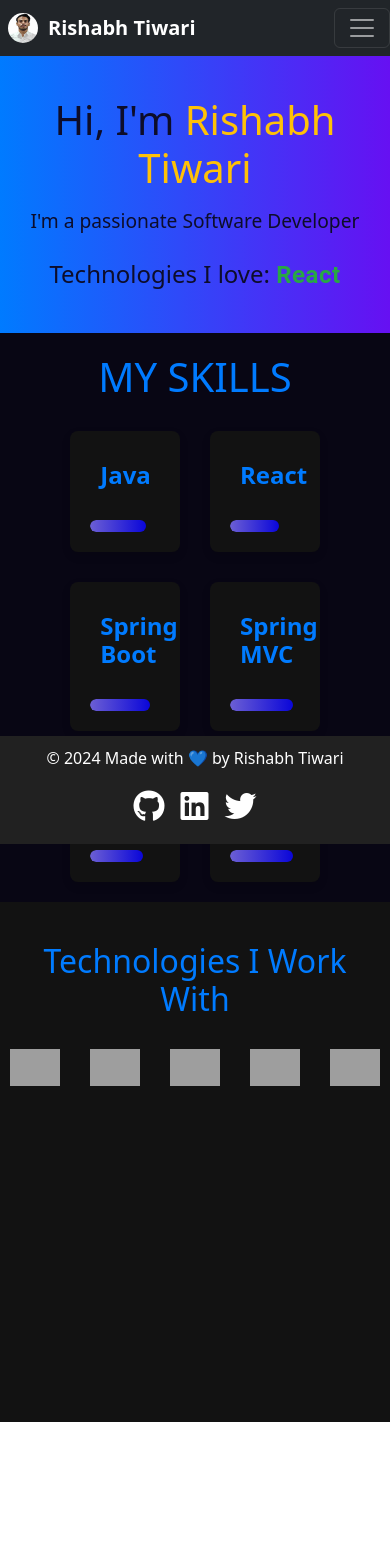
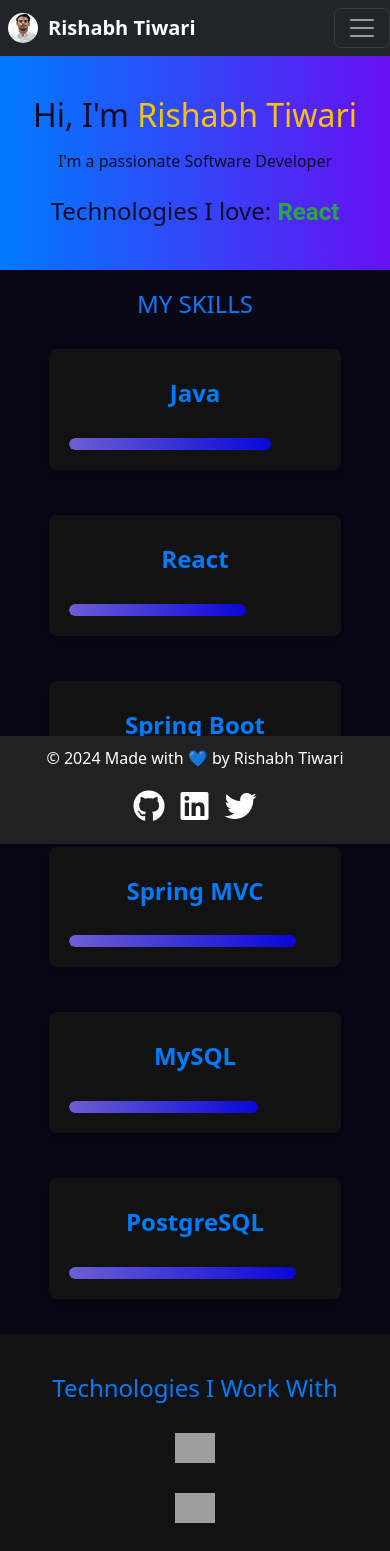
Before and after one commit to rishabh-147/project-portfolio2.0, a React (Create React App) app: page /#/about in a window 390 px wide. Shown: the top 1551 px of the page. Before the commit the page ends 1422 px from the top, so only its background shows below. Built offline with nearby package versions, Linux system fonts and the light colour scheme; grey boxes are pictures that could not be loaded; the HTML template or start-up script is replaced by a standard one.

Commit message:
`Refactor project portfolio: update package.json, CSS, and Resume.js`

```diff
--- a/package.json
+++ b/package.json
@@ -1,6 +1,6 @@
 {
-  "name": "project-portfolio",
-  "homepage": "https://rishabh-147.github.io/project-portfolio2.0/",
+  "name": "project-portfolio2.0",
+  "homepage": "https://rishabh-147.github.io/project-portfolio2.0",
   "version": "0.1.0",
   "private": true,
   "dependencies": {
--- a/src/Components/About.css
+++ b/src/Components/About.css
@@ -5,15 +5,18 @@
   padding: 0;
   background-color: #f8f9fa;
   color: #333;
-  /* overflow-x: hidden; */
   min-height: 100vh;
   display: flex;
   flex-direction: column;
+  overflow-x: hidden; /* Prevent horizontal overflow */
 }
 
 /* About Us Section */
 .about-us {
   flex: 1; /* Makes the section flexible to fill remaining space */
+  padding-bottom: 20px; /* Add some bottom padding for footer space */
+  overflow-x: hidden; /* Prevent horizontal overflow */
+  overflow-y: auto; /* Allow vertical scrolling */
 }
 
 /* Container for centering content */
@@ -21,6 +24,7 @@
   width: 80%;
   margin: 0 auto;
   max-width: 1200px;
+  padding: 0 15px; /* Add some padding on mobile for better spacing */
 }
 
 /* Header Section */
@@ -57,9 +61,6 @@
   color: #28a745;
   display: inline-block;
   font-size: 1.5rem;
-  /* Uniform font size */
-  letter-spacing: 0.5px;
-  /* Smooth letter spacing */
   text-transform: capitalize;
   opacity: 1;
   transition: opacity 0.5s ease-in-out;
@@ -243,3 +244,43 @@
   bottom: 0;
   width: 100%;
 }
+
+/* Media Queries for Mobile */
+@media (max-width: 768px) {
+  .container {
+    width: 90%;  /* Decrease the width for mobile to give some margin */
+    padding: 0 10px;  /* Add some padding for smaller screens */
+  }
+
+  .header h1 {
+    font-size: 2rem; /* Make the header text smaller on mobile */
+  }
+
+  .header p {
+    font-size: 1rem; /* Smaller text for mobile */
+  }
+
+  .skills h2,
+  .technologies h2 {
+    font-size: 1.5rem; /* Make section headings smaller on mobile */
+  }
+
+  .skills-list {
+    flex-direction: column;  /* Stack skills vertically on smaller screens */
+    align-items: center;  /* Center the skill cards */
+  }
+
+  .skill-card {
+    width: 80%;  /* Make skill cards take more space on small screens */
+    margin-bottom: 15px;  /* Add some space between cards */
+  }
+
+  .tech-icons {
+    flex-direction: column;  /* Stack technology icons vertically */
+    align-items: center;
+  }
+
+  .tech-icon img {
+    width: 40px; /* Smaller icons on mobile */
+  }
+}
--- a/src/Components/Resume.js
+++ b/src/Components/Resume.js
@@ -1,8 +1,14 @@
-import React, { useEffect } from "react";
-import './Resume.css';
+import React from "react";
+import "./Resume.css";
 import Footer from "./Footer";
 
 const Resume = () => {
+  const onButtonClick = () => {
+    const link = document.createElement("a");
+    link.href = "/Rishabh_Tiwari.pdf"; // Direct path to the file in the public directory
+    link.download = "Rishabh_Tiwari.pdf";
+    link.click();
+  };
 
   return (
     <div className="resume-page">
@@ -12,19 +18,21 @@
 
         {/* Google Drive Link */}
         <div className="download-link">
-          <a href="https://drive.google.com/file/d/1EcNQDkuI-O-uRmBaxShCgeAx5lOfSoJi/view?usp=sharing" target="_blank" rel="noopener noreferrer">
+          <a
+            href="https://drive.google.com/file/d/1EcNQDkuI-O-uRmBaxShCgeAx5lOfSoJi/view?usp=sharing"
+            target="_blank"
+            rel="noopener noreferrer"
+          >
             Download Resume from Google Drive (PDF)
           </a>
         </div>
 
-        {/* Fallback to download directly from the public folder */}
+        {/* Direct download from the public folder */}
         <div className="download-link temp-Down">
-          <a href="#" download>
-            Download Resume (PDF)
-          </a>
+          <a onClick={onButtonClick}>Download Resume (PDF)</a>
         </div>
       </div>
-      <Footer/>
+      <Footer />
     </div>
   );
 };
```
